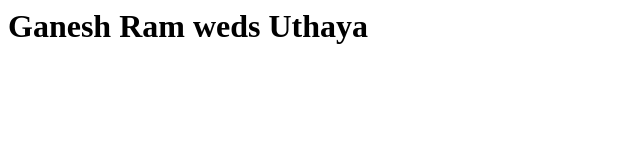
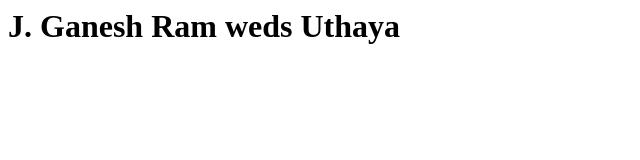
Before and after one commit to GaneshUthaya/GaneshUthaya.github.io, a plain HTML site: page index.html in a window 1280 px wide. Shown: the whole page, without its empty margins (0-640 px from the left). Drawn offline with Linux system fonts and the light colour scheme.

Commit message:
Add initial

```diff
--- a/index.html
+++ b/index.html
@@ -3,6 +3,6 @@
     <title>Ganesh Uthaya</title>
   </head>
   <body>
-    <h1>Ganesh Ram weds Uthaya</h1>
+    <h1>J. Ganesh Ram weds Uthaya</h1>
   </body>
 </html>
```
